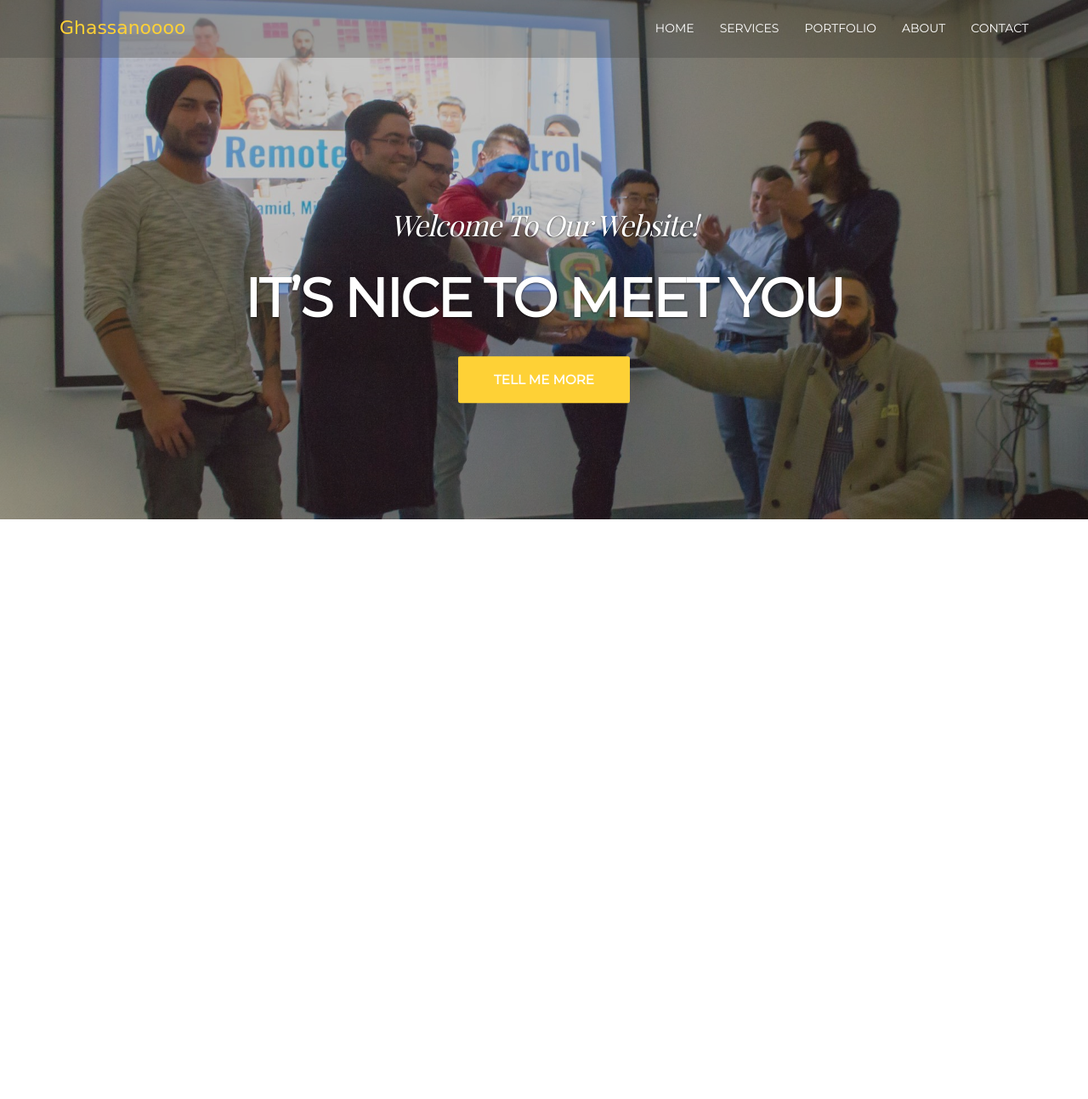
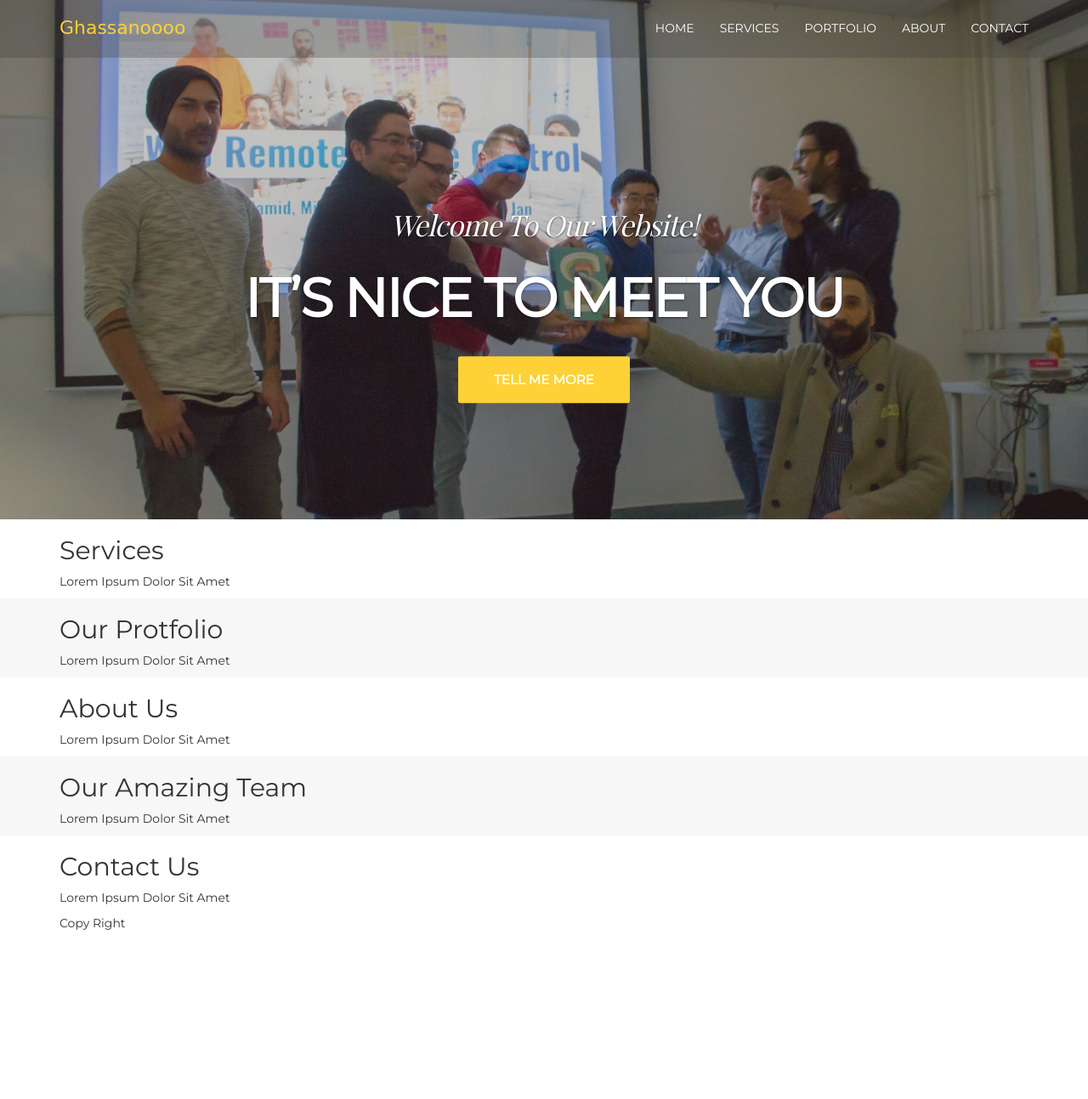
Before and after one commit to Ghassanooooo/myPortfolio_2, a PHP site: page / in a window 1280 px wide. Shown: the top 1293 px of the page at 85% size. Run offline with PHP 8.4, Linux system fonts and the light colour scheme; some web fonts are replaced.

Commit message:
biulded bisic str. for body and footer

```diff
--- a/css/main.css
+++ b/css/main.css
@@ -95,8 +82,26 @@ header .carousel-caption {
     border-radius: 0.198vw;
     background-color: #fed136;
     font-size: 1.188vw;
-    color: #fff;
-    font-weight: bold;
-    text-transform: uppercase; }
+    font-weight: bold; }
+
+/************** end header***************/
+/********* start main body **************/
+.main section:nth-child(even) {
+  background: #f7f7f7; }
+
+/********* end main body **************/
+/* start  extend classes pleceholder */
+header .carousel-caption h2, header .carousel-caption h3 {
+  text-align: center; }
+
+header .carousel-caption h3, header .carousel-caption button {
+  text-transform: uppercase; }
+
+.navbar-default .navbar-brand:hover, .navbar-default .navbar-nav > .active > a,
+.navbar-default .navbar-nav > .active > a:focus,
+.navbar-default .navbar-nav > .active > a:hover, .navbar-toggle i, .navbar-default .navbar-nav > li > a, header .carousel-caption h2, header .carousel-caption h3, header .carousel-caption button {
+  color: #fff; }
+
+/*end  extend classes pleceholder */
 
 /*# sourceMappingURL=main.css.map */
--- a/index.html
+++ b/index.html
@@ -121,12 +121,65 @@
   </header>
   <!-- end header -->
 
+  <!-------------------start main body ------------------->
+<main class="main">
+          <section>
+           <div class="container">
+            <h2>services</h2>
+            <p>Lorem ipsum dolor sit amet</p>
 
-  <!-- jQuery (necessary for Bootstrap's JavaScript plugins) -->
-  <script src="js\jquery-3.3.1.min.js"></script>
-  <!-- Include all compiled plugins (below), or include individual files as needed -->
-  <script src="js/bootstrap.min.js"></script>
-  <script src="js/main.js"></script>
+          </div>
+
+          </section>
+          <section>
+            <div class="container">
+              <h2>our protfolio</h2>
+              <p>Lorem ipsum dolor sit amet</p>
+
+            </div>
+
+          </section>
+          <section>
+            <div class="container">
+              <h2>about us</h2>
+              <p>Lorem ipsum dolor sit amet</p>
+
+            </div>
+
+          </section>
+          <section>
+            <div class="container">
+              <h2>our amazing team</h2>
+              <p>Lorem ipsum dolor sit amet</p>
+
+            </div>
+
+          </section>
+
+          <section>
+            <div class="container">
+              <h2>contact us</h2>
+              <p>Lorem ipsum dolor sit amet</p>
+
+            </div>
+
+          </section>
+
+          </main>
+
+          <!-------------------end main body ------------------->
+          <footer>
+            <div class="container">
+              <p>copy right</p>
+            </div>
+
+          </footer>
+
+          <!-- jQuery (necessary for Bootstrap's JavaScript plugins) -->
+          <script src="js\jquery-3.3.1.min.js"></script>
+          <!-- Include all compiled plugins (below), or include individual files as needed -->
+          <script src="js/bootstrap.min.js"></script>
+          <script src="js/main.js"></script>
 
 </body>
 
--- a/sass/main.scss
+++ b/sass/main.scss
@@ -122,8 +121,29 @@ header .carousel-caption {
     border-radius: $fontSizeFix * 0.3;
     background-color: $mediaColor;
     font-size: $fontSizeFix * 1.8;
-    color: $headColor;
     font-weight: bold;
+    @extend %uppercase;
+    @extend %headerColor;
+  }
+}
+/************** end header***************/
+/********* start main body **************/
+.main {
+  section:nth-child(even) {
+    background: #f7f7f7;
+  }
+}
+/********* end main body **************/
+/* start  extend classes pleceholder */
+%textCenter {
+  text-align: center;
+}
+
+%uppercase {
   text-transform: uppercase;
 }
+
+%headerColor {
+  color: $headColor;
 }
+/*end  extend classes pleceholder */
```
Also changed, not shown: other parts of css/main.css (+6 -19 lines), other parts of sass/main.scss (+17 -18 lines), 1 other file. Lines whose indentation alone changed are shown as unchanged.
